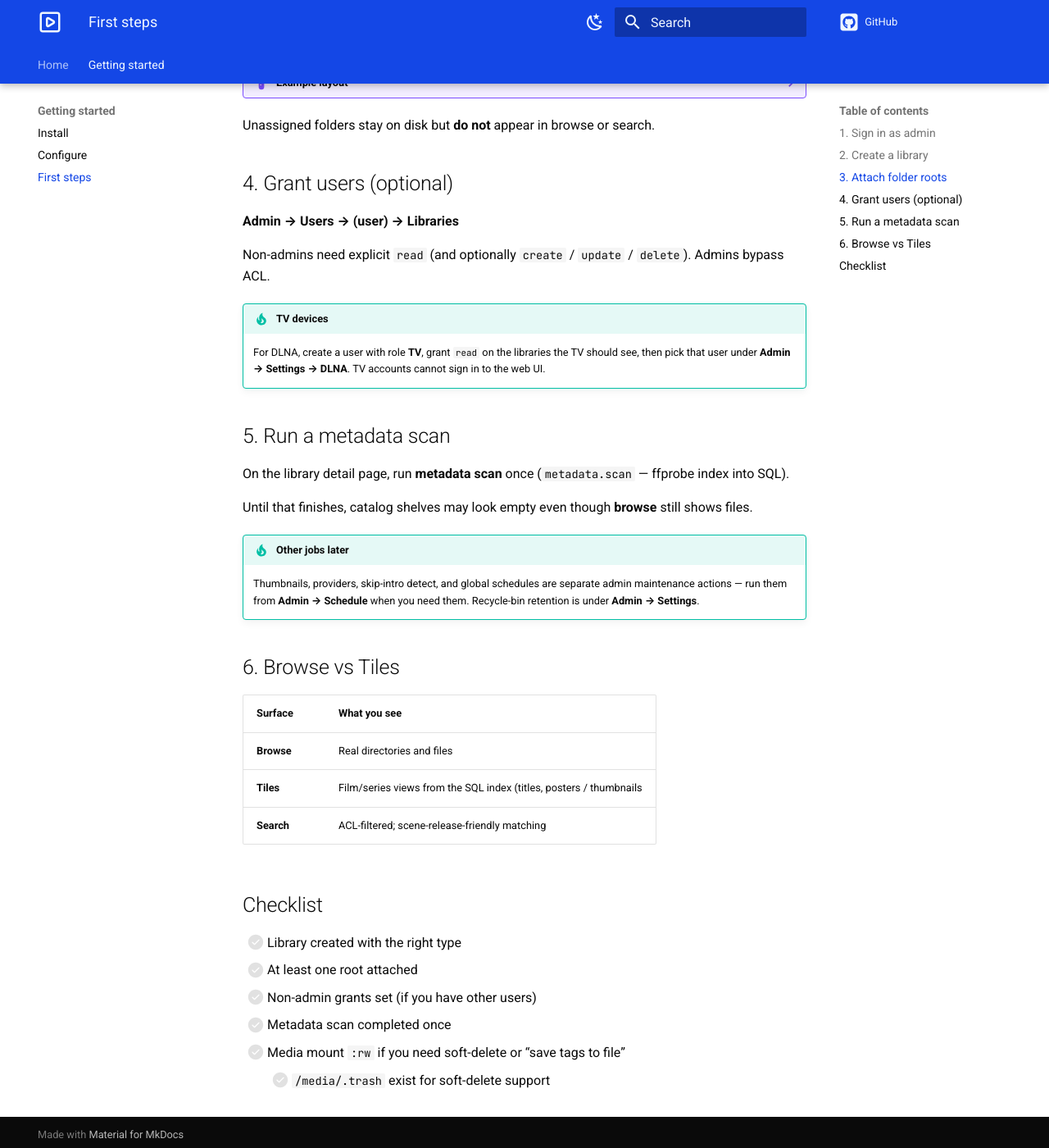
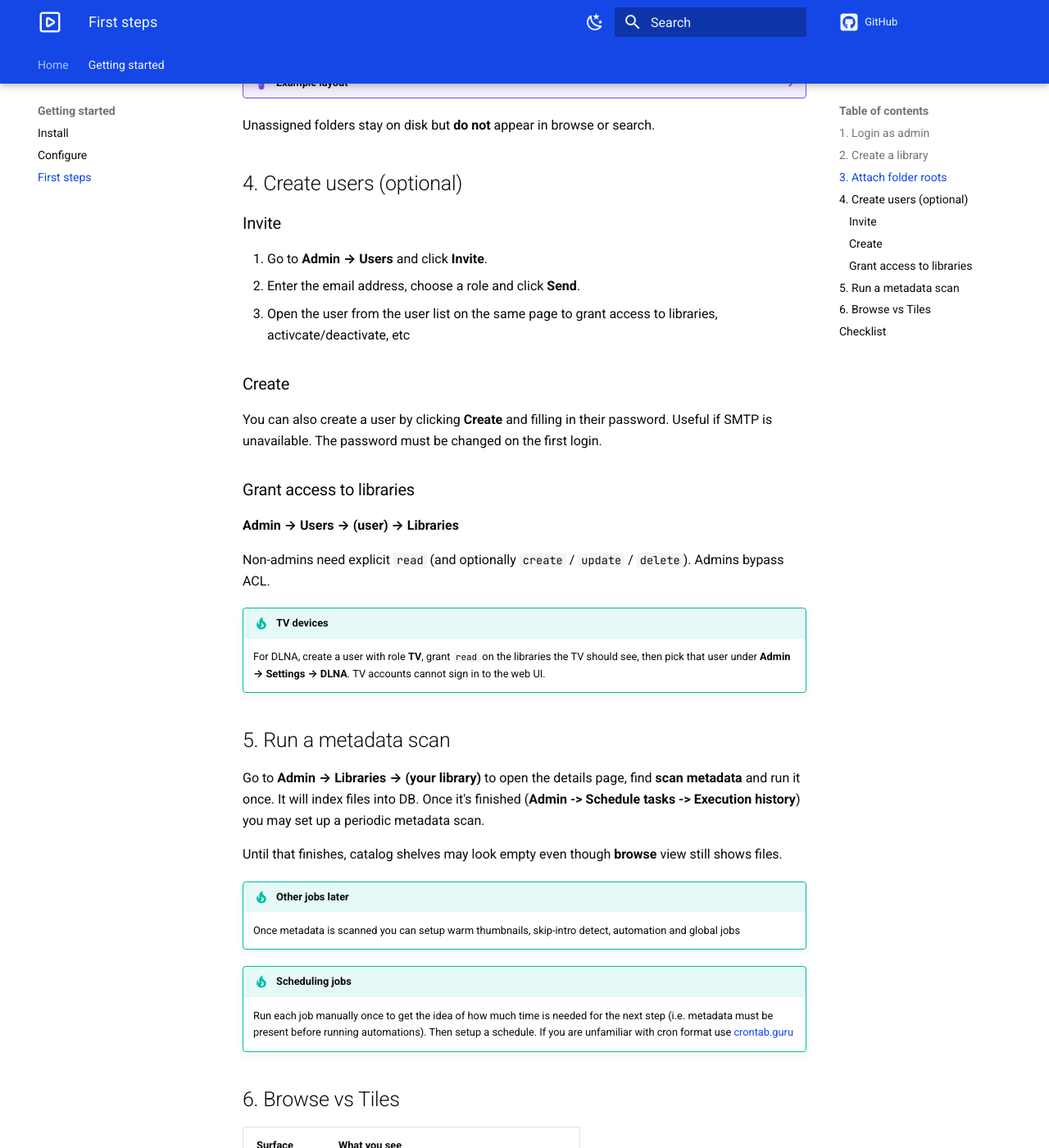
Before and after one commit to fed1337/sudostream, an MkDocs documentation site: the page built from docs/getting-started/first-steps.md, in a window 1280 px wide and 1400 px high, scrolled down 820 px. Shown: the whole window at 82% size. Built offline with MkDocs 1.6.1 and Material for MkDocs 9.7.7, drawn with Linux system fonts in a browser that asks for light colours; plug-ins that fetch from the network failed and are left out; comment, search, counter and statistics services are not loaded; some of the changed text lies outside the part shown.

Commit message:
docs: update getting started guide

```diff
--- a/docs/getting-started/first-steps.md
+++ b/docs/getting-started/first-steps.md
@@ -1,8 +1,9 @@
-# First library
+# First Steps
 
-## 1. Sign in as admin
+## 1. Login as admin
 
-Open the UI (`SUDOSTREAM_BASE_URL`, usually `http://localhost:8080`). Change the bootstrap password immediately.
+Open the UI at `SUDOSTREAM_BASE_URL`. Login with `SUDOSTREAM_ADMIN_EMAIL` and `SUDOSTREAM_ADMIN_PASSWORD`.
+Change the bootstrap password immediately.
 
 ## 2. Create a library
 
@@ -32,7 +33,20 @@ Open the library → **Folders** → add paths from the folder picker (relative
 
 Unassigned folders stay on disk but **do not** appear in browse or search.
 
-## 4. Grant users (optional)
+## 4. Create users (optional)
+
+### Invite
+
+1. Go to **Admin → Users** and click **Invite**.
+2. Enter the email address, choose a role and click **Send**.
+3. Open the user from the user list on the same page to grant access to libraries, activcate/deactivate, etc
+
+### Create
+
+You can also create a user by clicking **Create** and filling in their password. Useful if SMTP is unavailable.
+The password must be changed on the first login.
+
+### Grant access to libraries
 
 **Admin → Users → (user) → Libraries**
 
@@ -44,22 +58,27 @@ Non-admins need explicit `read` (and optionally `create` / `update` / `delete`).
 
 ## 5. Run a metadata scan
 
-On the library detail page, run **metadata scan** once (`metadata.scan` — ffprobe index into SQL).
+Go to **Admin → Libraries → (your library)** to open the details page, find **scan metadata** and run it once.
+It will index files into DB.
+Once it's finished (**Admin -> Schedule tasks -> Execution history**) you may set up a periodic metadata scan.
 
-Until that finishes, catalog shelves may look empty even though **browse** still shows files.
+Until that finishes, catalog shelves may look empty even though **browse** view still shows files.
 
 !!! tip "Other jobs later"
-    Thumbnails, providers, skip-intro detect, and global schedules are separate admin maintenance
-    actions — run them from **Admin → Schedule** when you need them. Recycle-bin retention is under **Admin → Settings**.
+    Once metadata is scanned you can setup warm thumbnails, skip-intro detect, automation and global jobs
+
+!!! tip "Scheduling jobs"
+    Run each job manually once to get the idea of how much time is needed for the next step
+    (i.e. metadata must be present before running automations).
+    Then setup a schedule. If you are unfamiliar with cron format use [crontab.guru](https://crontab.guru/)
 
 ## 6. Browse vs Tiles
 
-| Surface    | What you see                                                       |
-|------------|--------------------------------------------------------------------|
-| **Browse** | Real directories and files                                         |
-| **Tiles**  | Film/series views from the SQL index (titles, posters / thumbnails |
-| **Search** | ACL-filtered; scene-release-friendly matching                      |
-
+| Surface    | What you see                                        |
+|------------|-----------------------------------------------------|
+| **Browse** | Real directories and files                          |
+| **Tiles**  | Film/series views from the scanned metadata         |
+| **Search** | ACL-filtered; scene-release-friendly title matching |
 
 ## Checklist
 
```
Also changed, not shown: docs/getting-started/configuration.md (+4 -13 lines).
